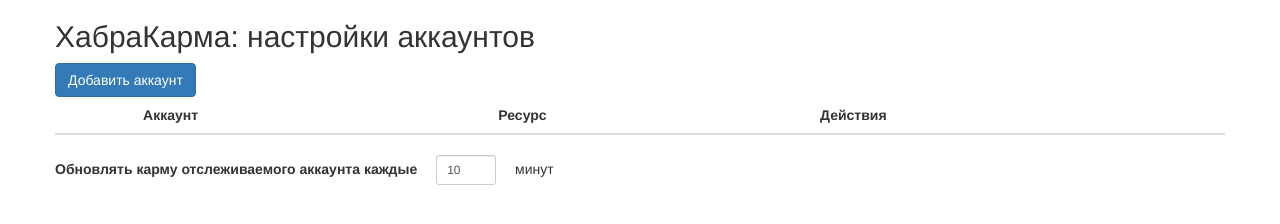
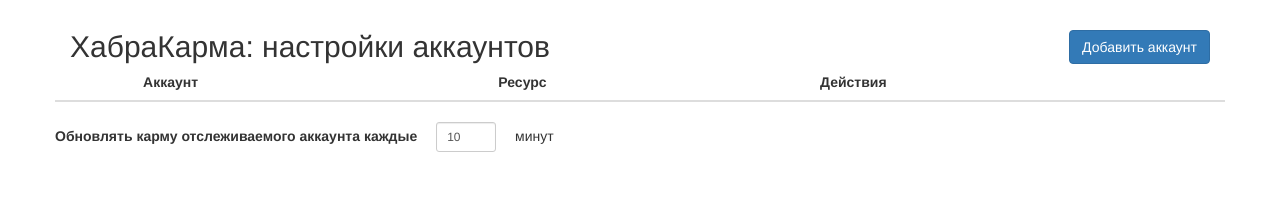
Before and after one commit to vpukhanov/chrome-habrakarma, a browser extension: page src/options/index.html in a window 1280 px wide. Drawn offline with Linux system fonts and the light colour scheme.

Commit message:
Updates manifest, adds hint and fixes design

```diff
--- a/css/custom.css
+++ b/css/custom.css
@@ -27,3 +27,15 @@
 .account-rating {
     color: #c6c;
 }
+
+.container-bounce {
+    margin-top: 30px;
+}
+
+.heading-inline {
+    display: inline;
+}
+
+.row-primary-button {
+    text-align: right;
+}
--- a/src/bg/background.js
+++ b/src/bg/background.js
@@ -32,9 +32,6 @@
 
         if (karma.length > 4) {
             karma = '' + parseInt(karma, 10);
-            if (karma[0] !== '-') {
-                karma = '\u2248' + karma;
-            }
         }
 
         chrome.browserAction.setBadgeText({ text: karma });
--- a/src/options/index.html
+++ b/src/options/index.html
@@ -13,12 +13,14 @@
 	<script type="text/javascript" src="/js/_parser.js"></script>
 </head>
 <body>
-	<div class="container">
+	<div class="container container-bounce">
 		<div class="row">
-			<h2>ХабраКарма: настройки аккаунтов</h2>
-		</div>
-		<div class="row">
-			<button type="button" class="btn btn-primary" data-toggle="modal" data-target="#modal-add-account">Добавить аккаунт</button>
+			<div class="col-md-8">
+				<h2 class="heading-inline">ХабраКарма: настройки аккаунтов</h2>
+			</div>
+			<div class="col-md-4 row-primary-button">
+				<button type="button" class="btn btn-primary" data-toggle="modal" data-target="#modal-add-account">Добавить аккаунт</button>
+			</div>
 		</div>
 		<div class="row">
 			<table class="table table-hover">
```
Also changed, not shown: src/bg/background.html (+1 -0 lines), src/browser_action/browser_action.html (+11 -0 lines), src/browser_action/browser_action.js (+9 -3 lines), manifest.json.
